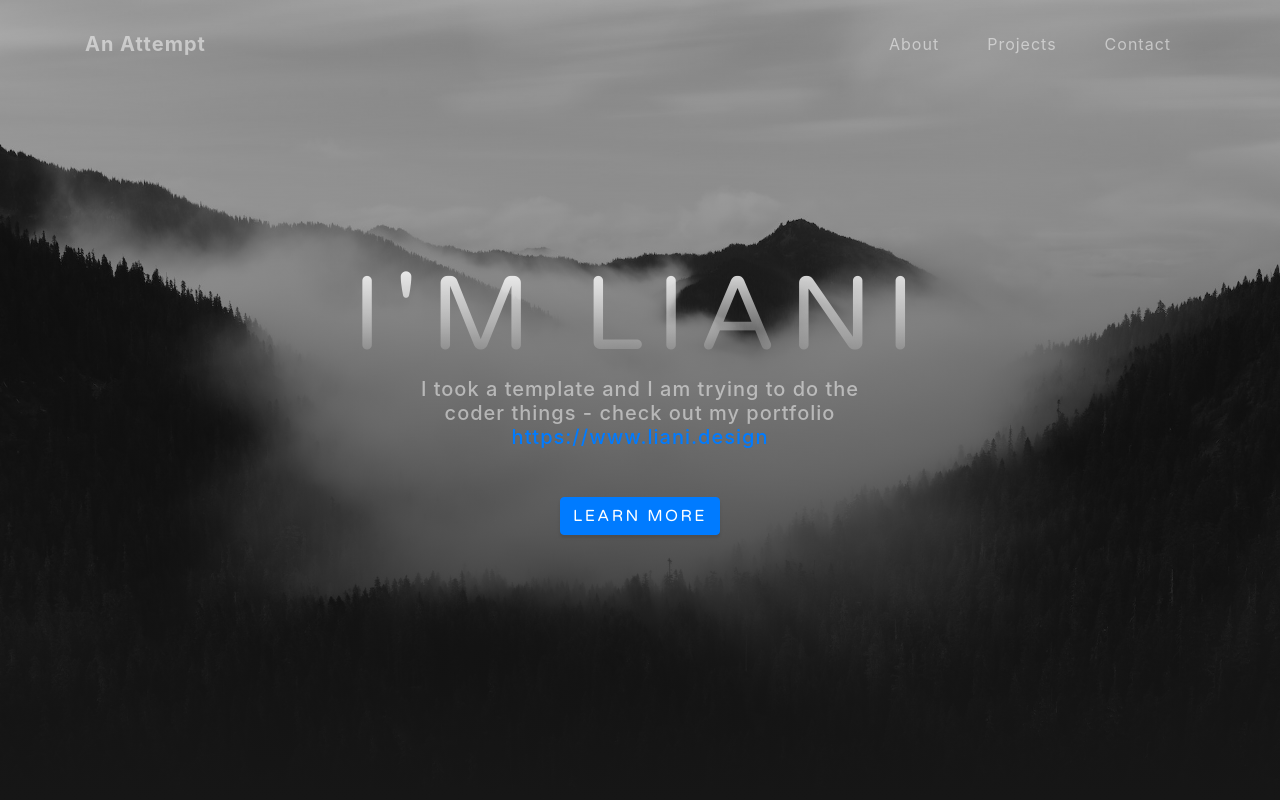
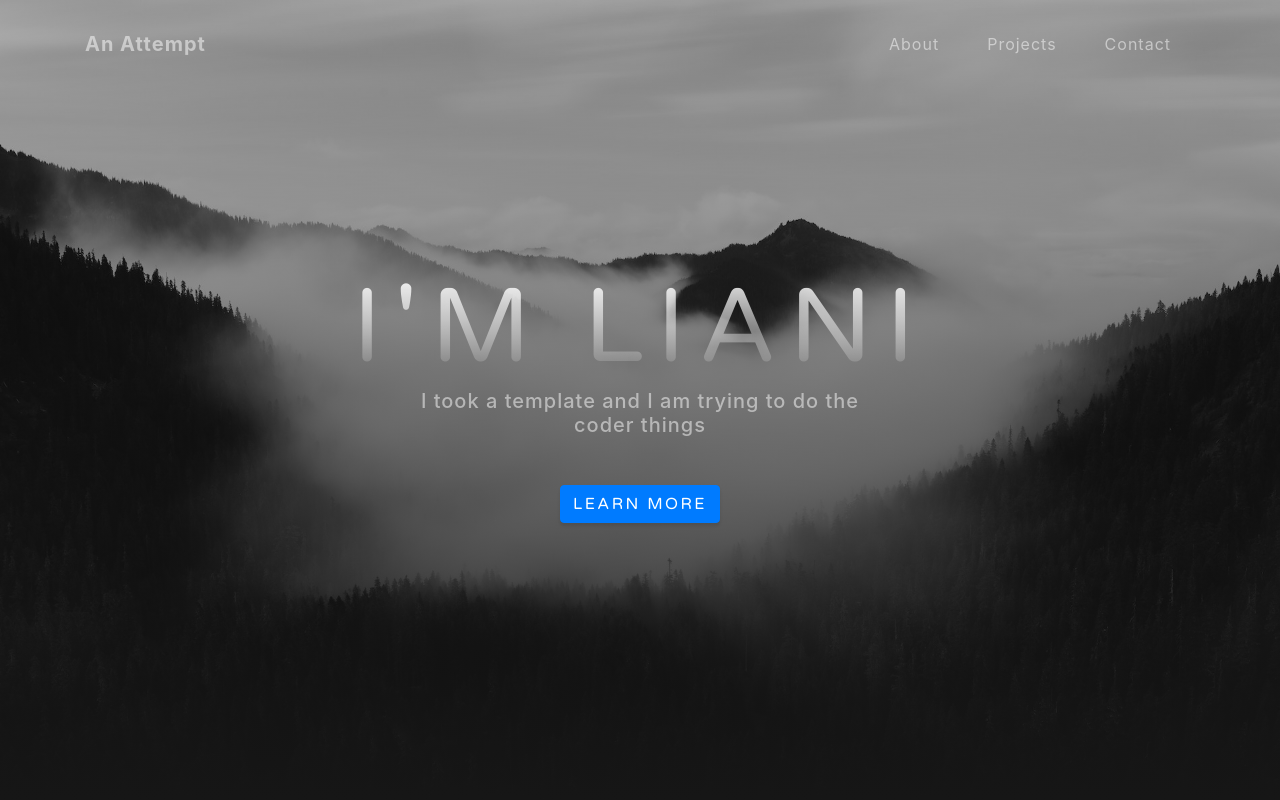
Before and after one commit to lware-UX/UXDI_practice, a website with bundled scripts: page index.html in a window 1280 px wide. Shown: the top 800 px of the page. Built offline with nearby package versions, Linux system fonts and the light colour scheme.

Commit message:
RecallWebsite

```diff
--- a/index.html
+++ b/index.html
@@ -54,7 +54,7 @@
     <div class="container d-flex h-100 align-items-center">
       <div class="mx-auto text-center">
         <h1 class="mx-auto my-0 text-uppercase">I'm Liani</h1>
-        <h2 class="text-white-50 mx-auto mt-2 mb-5">I took a template and I am trying to do the coder things - check out my portfolio  <a href="url">https://www.liani.design</a>
+        <h2 class="text-white-50 mx-auto mt-2 mb-5">I took a template and I am trying to do the coder things
          </h2>
         <a href="#about" class="btn btn-primary js-scroll-trigger">Learn more</a>
       </div>
```
